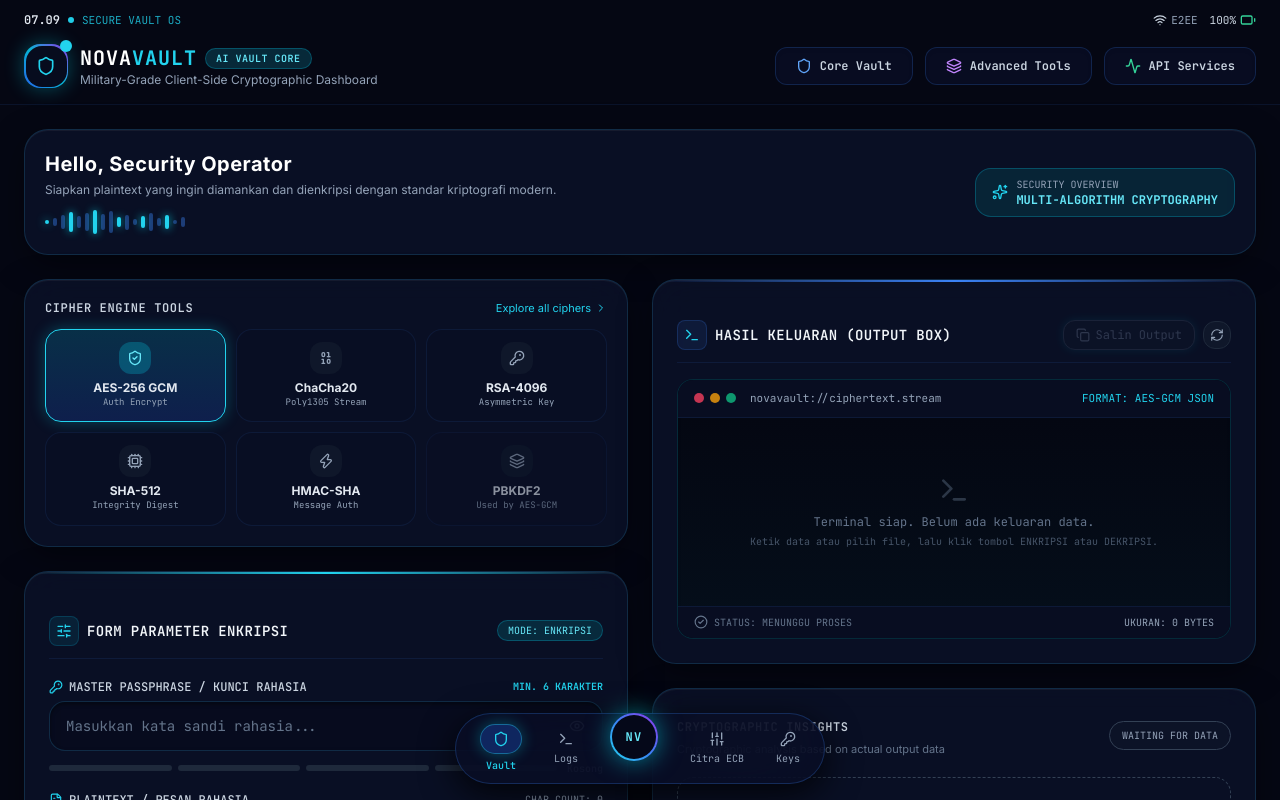
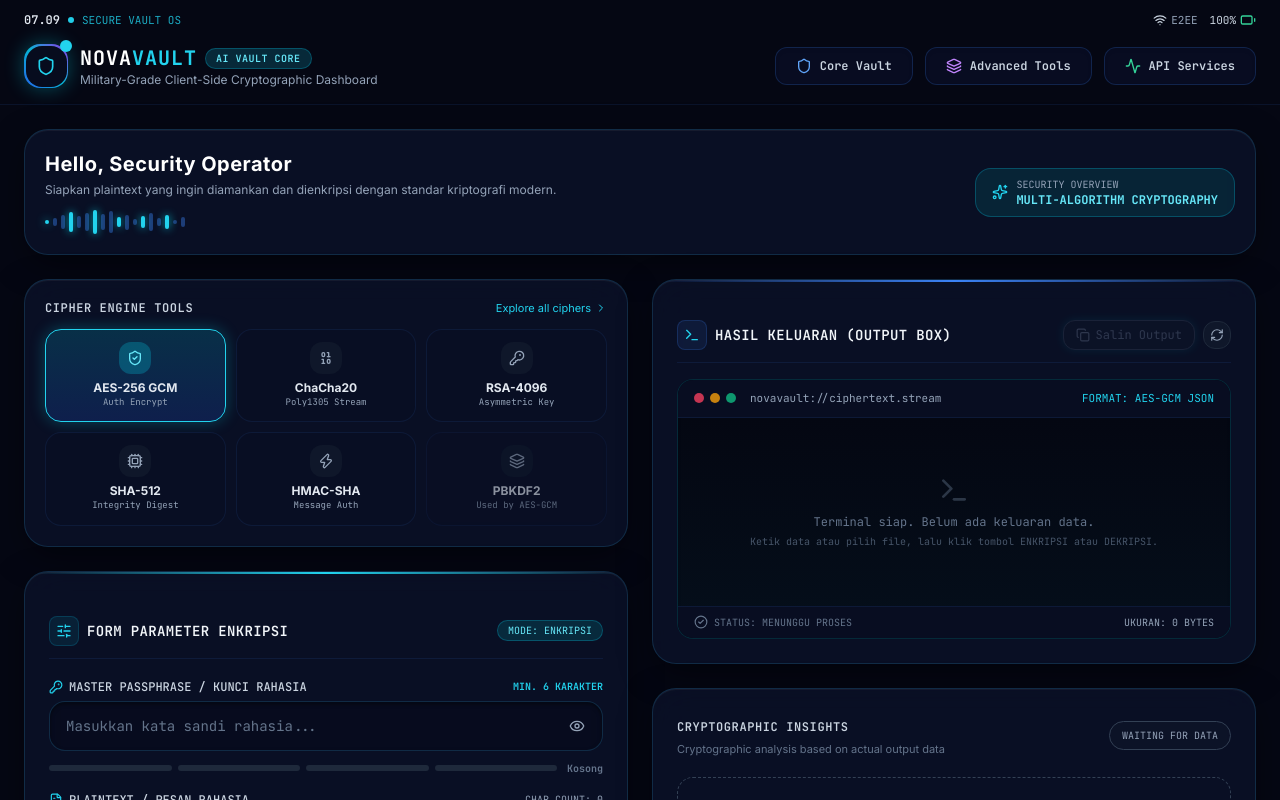
Before and after one commit to syaila02/NovaVault, a React (Vite) app: page / in a window 1280 px wide. Shown: the top 800 px of the page. Built offline with nearby package versions, Linux system fonts and the light colour scheme.

Commit message:
menyesuaikan ukuran font dan perbaikan navbar

```diff
--- a/src/App.jsx
+++ b/src/App.jsx
@@ -563,24 +563,24 @@ export default function App() {
               <Shield className="w-4 h-4 text-blue-400" />
               <span>Core Vault</span>
             </button>
-            <div className="absolute top-full left-0 mt-2 hidden group-hover:flex flex-col w-52 p-2 rounded-2xl bg-[#070C1E]/95 border border-blue-500/30 shadow-[0_10px_40px_rgba(0,0,0,0.8)] backdrop-blur-xl transition-all before:absolute before:-top-2 before:left-0 before:w-full before:h-2">
+            <div className="absolute top-full left-0 mt-2 hidden group-hover:flex flex-col w-56 p-2 rounded-2xl bg-[#070C1E]/95 border border-blue-500/30 shadow-[0_10px_40px_rgba(0,0,0,0.8)] backdrop-blur-xl transition-all before:absolute before:-top-2 before:left-0 before:w-full before:h-2">
               <button
                 type="button"
                 onMouseDown={() => { setMode('encrypt'); setError(''); }}
-                className={`flex items-center gap-2 px-4 py-3 rounded-xl text-xs font-semibold font-mono transition-all duration-300 ${
+                className={`flex justify-start items-center gap-3 px-4 py-3 w-full rounded-xl text-xs font-semibold font-mono transition-all duration-300 ${
                   mode === 'encrypt' ? 'bg-blue-600/20 text-cyan-300 border border-blue-500/30' : 'text-slate-400 hover:text-white hover:bg-slate-800/60'
                 }`}
               >
-                <Lock className="w-3.5 h-3.5" /> Enkripsi Teks
+                <Lock className="w-4 h-4 shrink-0" /> <span className="text-left">Enkripsi Teks</span>
               </button>
               <button
                 type="button"
                 onMouseDown={() => { setMode('decrypt'); setError(''); }}
-                className={`flex items-center gap-2 px-4 py-3 rounded-xl text-xs font-semibold font-mono transition-all duration-300 mt-1 ${
+                className={`flex justify-start items-center gap-3 px-4 py-3 w-full rounded-xl text-xs font-semibold font-mono transition-all duration-300 mt-1 ${
                   mode === 'decrypt' ? 'bg-blue-600/20 text-cyan-300 border border-blue-500/30' : 'text-slate-400 hover:text-white hover:bg-slate-800/60'
                 }`}
               >
-                <Unlock className="w-3.5 h-3.5" /> Dekripsi Cipherteks
+                <Unlock className="w-4 h-4 shrink-0" /> <span className="text-left">Dekripsi Cipherteks</span>
               </button>
             </div>
           </div>
@@ -1646,64 +1646,7 @@ export default function App() {
 
       </main>
 
-      {/* ===================== FLOATING BOTTOM NAVIGATION DOCK ===================== */}
-      <div className="fixed bottom-4 left-1/2 -translate-x-1/2 z-50">
-        <div className="px-6 py-2.5 rounded-full bg-[#090E25]/85 backdrop-blur-2xl border border-blue-500/25 shadow-[0_10px_35px_rgba(0,0,0,0.8)] flex items-center gap-8">
-          {/* Home Active Pill */}
-          <button
-            type="button"
-            onClick={() => setMode('encrypt')}
-            className={`flex flex-col items-center gap-1 cursor-pointer transition-colors ${mode !== 'imageCipher' ? 'text-cyan-400' : 'text-slate-400 hover:text-slate-200'}`}
-          >
-            <div className={`p-1.5 px-3 rounded-full border transition-all ${mode !== 'imageCipher' ? 'bg-blue-600/30 border-cyan-400/40 shadow-[0_0_15px_rgba(0,240,255,0.3)]' : 'border-transparent'}`}>
-              <Shield className="w-4 h-4" />
-            </div>
-            <span className="text-[10px] font-mono font-medium">Vault</span>
-          </button>
-
-          {/* Terminal Logs / Testing */}
-          <button
-            type="button"
-            onClick={() => setMode('testDashboard')}
-            className={`flex flex-col items-center gap-1 cursor-pointer transition-colors ${mode === 'testDashboard' ? 'text-cyan-400' : 'text-slate-400 hover:text-slate-200'}`}
-          >
-            <Terminal className="w-4 h-4" />
-            <span className="text-[10px] font-mono">Logs</span>
-          </button>
-
-          {/* Elevated Circular Center Button */}
-          <button
-            type="button"
-            onClick={() => setMode(mode === 'imageCipher' ? 'encrypt' : 'imageCipher')}
-            className="relative -top-3 w-12 h-12 rounded-full p-[2px] bg-gradient-to-tr from-cyan-400 via-blue-500 to-purple-600 shadow-[0_0_25px_rgba(0,240,255,0.5)] transition-transform hover:scale-105 active:scale-95 cursor-pointer"
-            title="Toggle Visualizer Citra"
-          >
-            <div className="w-full h-full rounded-full bg-[#050819] flex items-center justify-center">
-              <span className="text-xs font-black font-mono tracking-widest text-cyan-300">NV</span>
-            </div>
-          </button>
-
-          {/* Tools / Citra Visualizer */}
-          <button
-            type="button"
-            onClick={() => setMode('imageCipher')}
-            className={`flex flex-col items-center gap-1 cursor-pointer transition-colors ${mode === 'imageCipher' ? 'text-cyan-400' : 'text-slate-400 hover:text-slate-200'}`}
-          >
-            <Sliders className="w-4 h-4" />
-            <span className="text-[10px] font-mono">Citra ECB</span>
-          </button>
-
-          {/* Keyring */}
-          <button
-            type="button"
-            onClick={() => setMode('hybrid')}
-            className={`flex flex-col items-center gap-1 cursor-pointer transition-colors ${mode === 'hybrid' ? 'text-cyan-400' : 'text-slate-400 hover:text-slate-200'}`}
-          >
-            <KeyRound className="w-4 h-4" />
-            <span className="text-[10px] font-mono">Keys</span>
-          </button>
-        </div>
-      </div>
+
 
     </div>
   );
--- a/src/HybridCipher.jsx
+++ b/src/HybridCipher.jsx
@@ -76,7 +76,7 @@ export default function HybridCipher() {
           </div>
         </div>
 
-        <h2 className="text-2xl font-extrabold text-white tracking-wide flex items-center gap-3">
+        <h2 className="text-xl font-bold font-mono text-white tracking-wide flex flex-wrap items-center gap-2">
           <span>Enkripsi Hibrida Kriptografi:</span>
           <span className="text-transparent bg-clip-text bg-gradient-to-r from-cyan-400 via-purple-400 to-pink-400 drop-shadow-[0_0_15px_rgba(168,85,247,0.5)]">
             RSA-OAEP 2048-bit + AES-256-GCM
--- a/src/RestApiCipher.jsx
+++ b/src/RestApiCipher.jsx
@@ -57,7 +57,7 @@ export default function RestApiCipher() {
             RESTFUL API & JWT HMAC-SHA512 (HS512)
           </span>
         </div>
-        <h2 className="text-2xl font-extrabold text-white tracking-wide flex items-center gap-3">
+        <h2 className="text-xl font-bold font-mono text-white tracking-wide flex flex-wrap items-center gap-2">
           <span>Layanan REST API Terproteksi Token</span>
           <span className="text-transparent bg-clip-text bg-gradient-to-r from-emerald-400 via-teal-300 to-cyan-400">
             HMAC-SHA512
```
